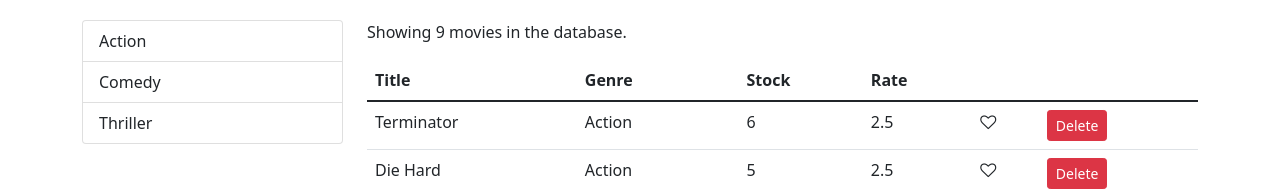
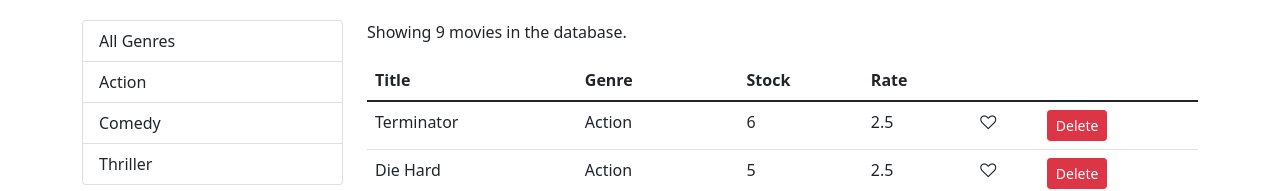
Before and after one commit to mborba1/vidly, a React (Create React App) app: page / in a window 1280 px wide. Shown: the top 191 px of the page. Built offline with nearby package versions, Linux system fonts and the light colour scheme.

Commit message:
added allgenre functionality

```diff
--- a/src/components/movies.js
+++ b/src/components/movies.js
@@ -15,7 +15,8 @@
     };
 
     componentDidMount(){
-        this.setState({ movies: getMovies(), genres: getGenres() });
+        const genres = [{ name: 'All Genres' }, ...getGenres()]
+        this.setState({ movies: getMovies(), genres });
     }
 
     handleDelete = movie => {
@@ -41,7 +42,7 @@
     };
     handleGenreSelect = genre => {
         //console.log(genre)
-        this.setState({ selectedGenre: genre });
+        this.setState({ selectedGenre: genre, currentPage: 1 });
     }
 
     render(){
@@ -50,7 +51,7 @@
 
         if (count === 0) return <p>There are no movies in the databse.</p>
 
-        const filtered = selectedGenre ? allMovies.filter(m => m.genre._id === selectedGenre._id) : allMovies;
+        const filtered = selectedGenre && selectedGenre._id ? allMovies.filter(m => m.genre._id === selectedGenre._id) : allMovies;
         const movies = paginate(filtered, currentPage, pageSize)
         return (
             <div className="row">
```
